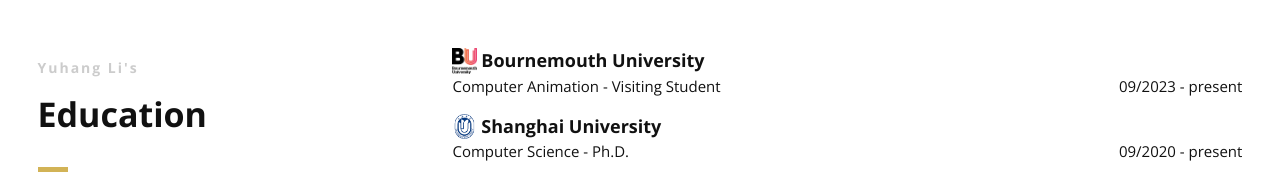
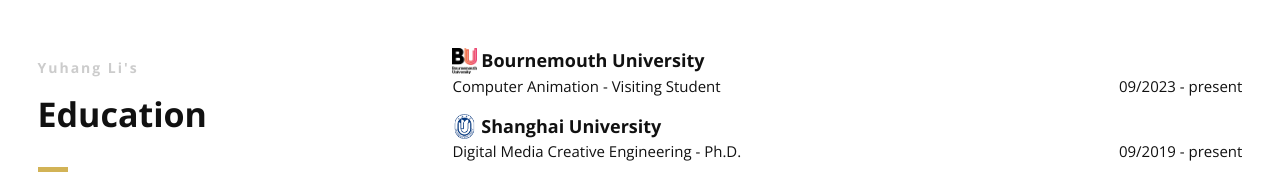
Before and after one commit to YuhangLi-li/YuhangLi-li.github.io, a plain HTML site: page index.html in a window 1280 px wide. Shown: the part 1300-1476 px from the top of the page. Drawn offline with nearby package versions, Linux system fonts and the light colour scheme.

Commit message:
Add files via upload

```diff
--- a/index.html
+++ b/index.html
@@ -233,8 +233,8 @@
                         </div>
                         <!--Icon Block Description-->
                         <div>
-                            <p style="float: left">Computer Science - Ph.D.</p>
-                            <p style="float: right">09/2020 - present</p>
+                            <p style="float: left">Digital Media Creative Engineering - Ph.D.</p>
+                            <p style="float: right">09/2019 - present</p>
                         </div>
                         <div style="clear:both"></div>
                     </div>
```
